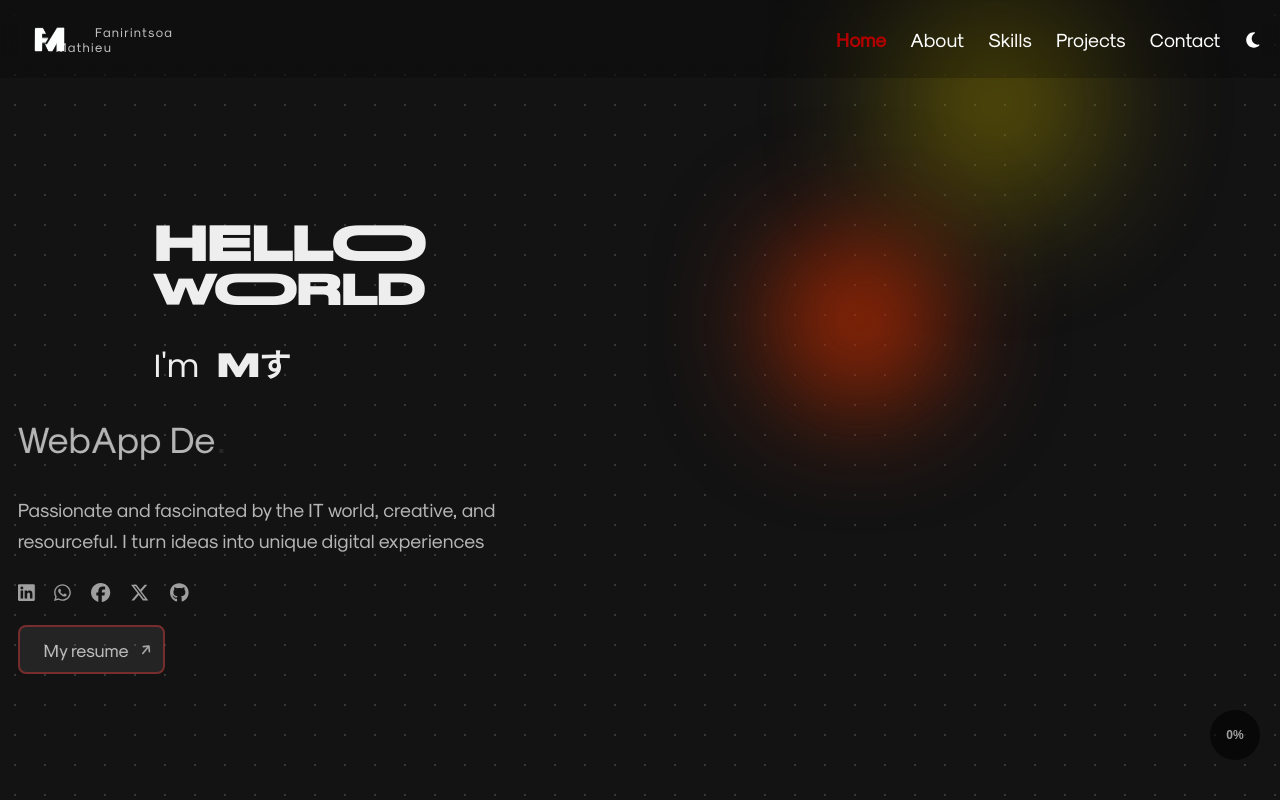
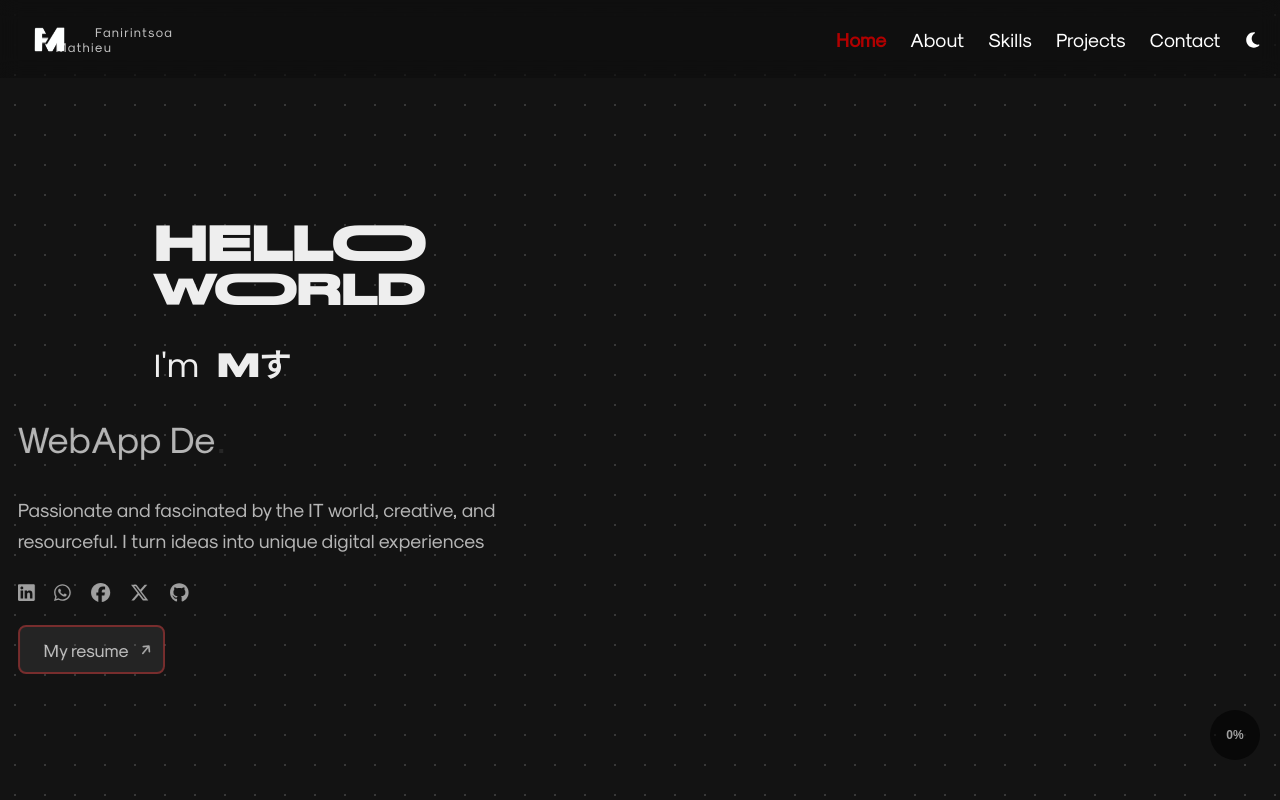
Before and after one commit to MathieuFan22/fanirintsoa-mathieu-portfolio, a React (Vite) app: page / in a window 1280 px wide. Shown: the top 800 px of the page. Built offline with nearby package versions, Linux system fonts and the light colour scheme.

Commit message:
Fixing UI

```diff
--- a/src/App.css
+++ b/src/App.css
@@ -43,7 +43,7 @@
   color: #ddd;
   background-size: 30px 30px;
   background-position: 0 0;
-  position: sticky;
+  position: relative;
 }
 .container.light {
   color: #303030;
--- a/src/index.css
+++ b/src/index.css
@@ -31,8 +31,8 @@
   position: relative;
   overflow-x: hidden;
   scroll-behavior: smooth;
-  overscroll-behavior: contain;
-  scroll-snap-type: y mandatory;
+  overscroll-behavior-y: auto;
+  scroll-snap-type: none;
   cursor: url('/assets/cursor.png'), auto !important;
   /* cursor: none; */
 }
```
